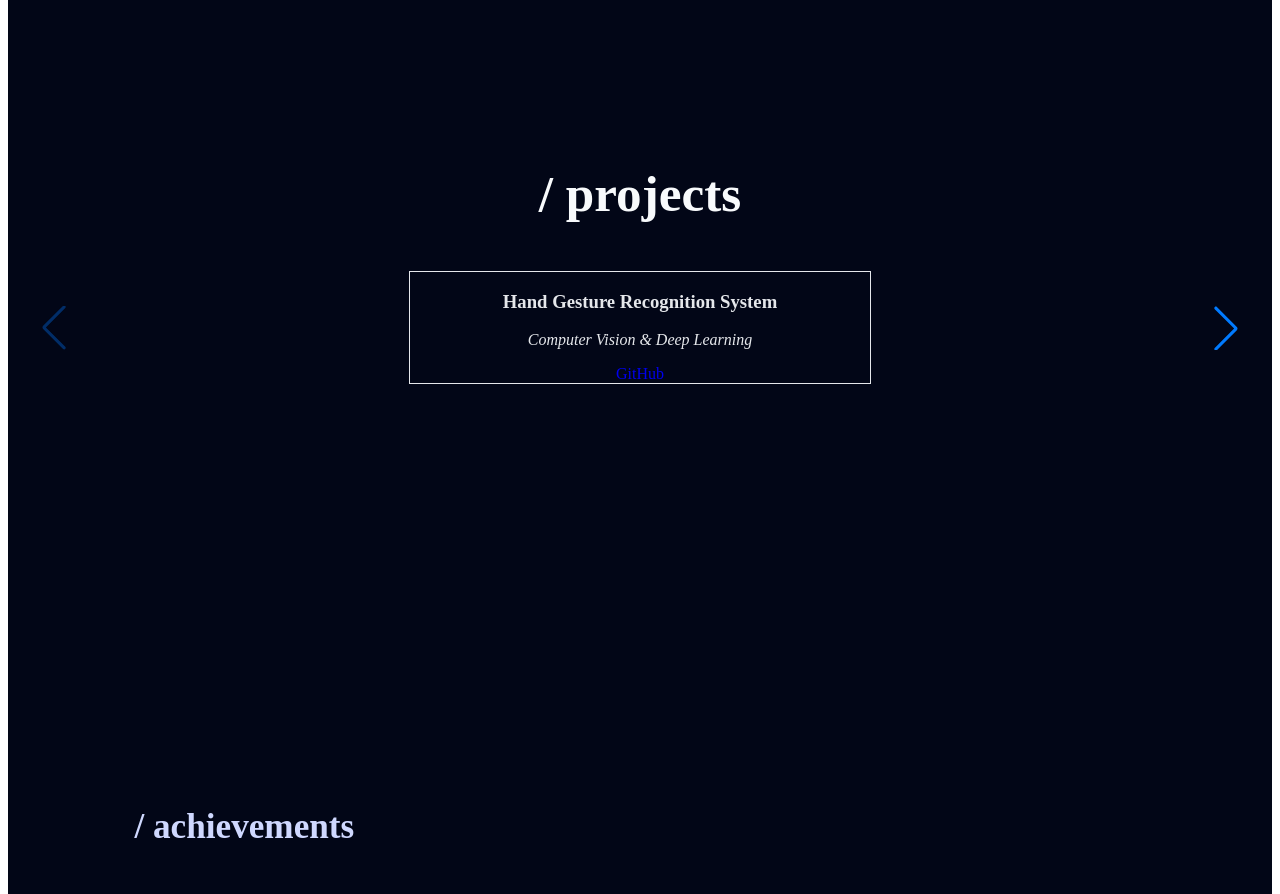
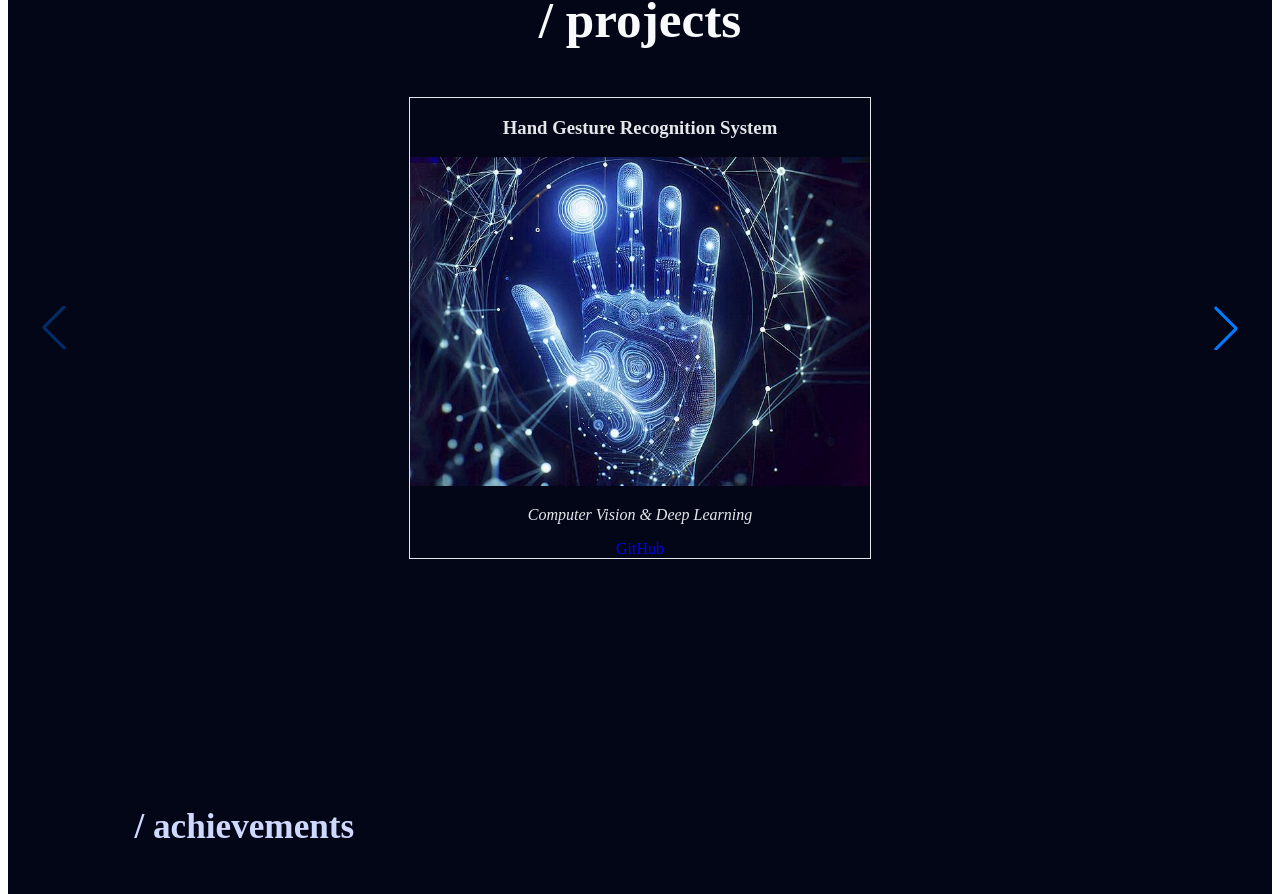
Before and after one commit to nitswork/Portfolio_Website_myself, a React (Vite) app: page / in a window 1280 px wide. Shown: the part 2920-3814 px from the top of the page. Built offline with nearby package versions, Linux system fonts and the light colour scheme.

Commit message:
New images added to projects

```diff
--- a/src/components/ProjectCard.jsx
+++ b/src/components/ProjectCard.jsx
@@ -19,6 +19,13 @@ const ProjectCard = ({ project }) => {
       >
         {project.title}
       </h3>
+
+      <img
+        src={project.image}
+        alt={project.title}
+        className="w-full h-56 object-cover rounded-lg mb-6"
+      />
+
 
       {/* SUBTITLE */}
       <p
--- a/src/data/projectsData.js
+++ b/src/data/projectsData.js
@@ -1,24 +1,32 @@
+import ecommerceImg from "../assets/projects/e-commerce.jpeg";
+import handGestureImg from "../assets/projects/hand-gesture.jpeg";
+import musicanoImg from "../assets/projects/musicano.png";
+import researchPortalImg from "../assets/projects/research-portal.jpeg";
+
 const projects = [
   {
     title: "Hand Gesture Recognition System",
+    image: handGestureImg,
     subtitle: "Computer Vision & Deep Learning",
     github: "https://github.com/nitswork/Hands_Gestures_Recognition_project",
   },
   {
     title: "Musicano",
-    subtitle: "Desktop Application",
+    image: musicanoImg,
+    subtitle: "Music Streaming Application",
     github: "https://github.com/nitswork/Music_tkinter",
   },
   {
     title: "Cloud-Based Research Portal",
+    image: researchPortalImg,
     subtitle: "Full Stack Web App",
     github: "https://github.com/nitswork/Cloud_Re_search_DBMS",
   },
   {
     title: "E-Commerce Product Classifier",
+    image: ecommerceImg,
     subtitle: "Machine Learning Project",
     github: "https://github.com/nitswork/Ecommerce-prediction",
   },
 ];
-
 export default projects;
```
